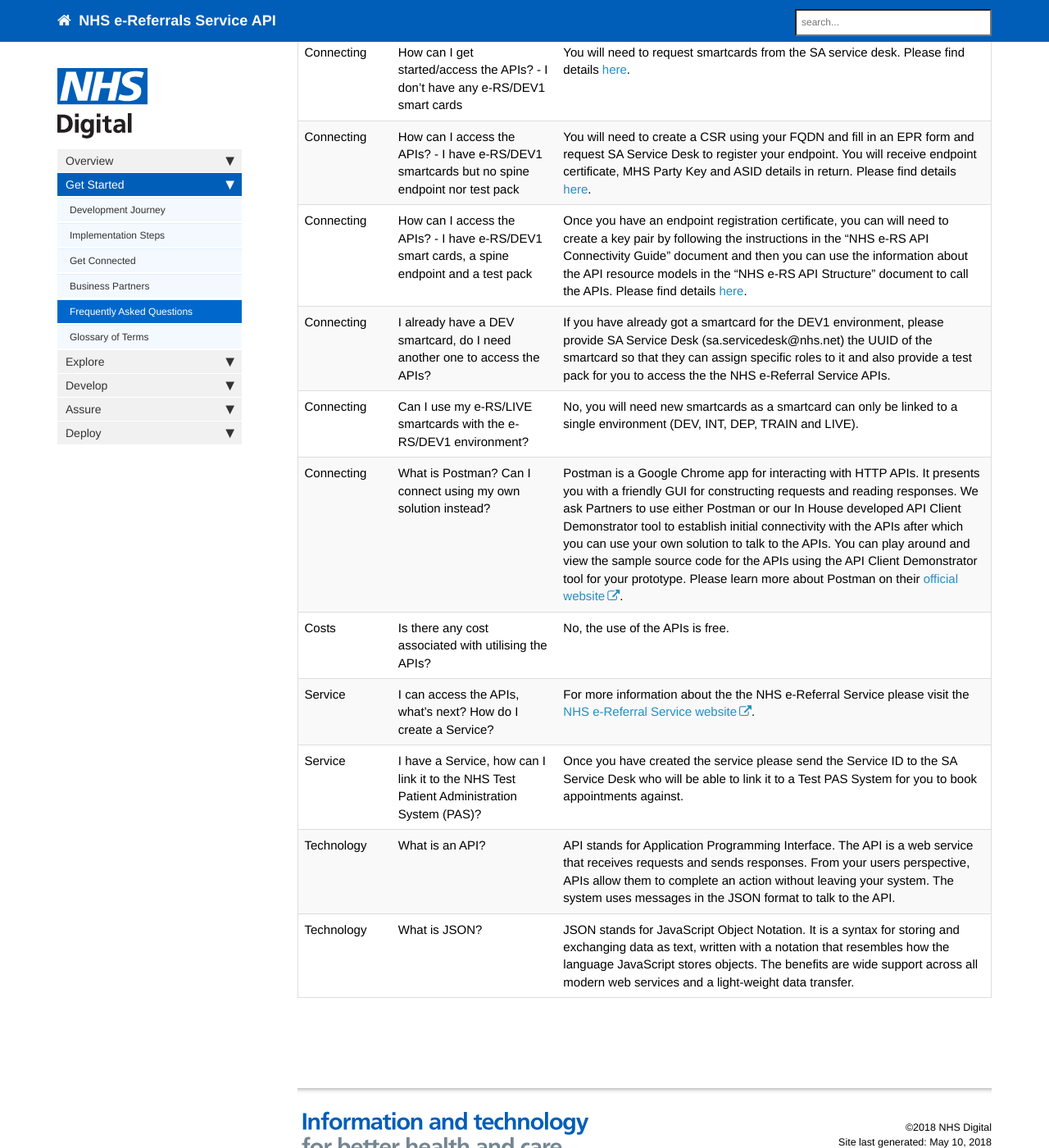
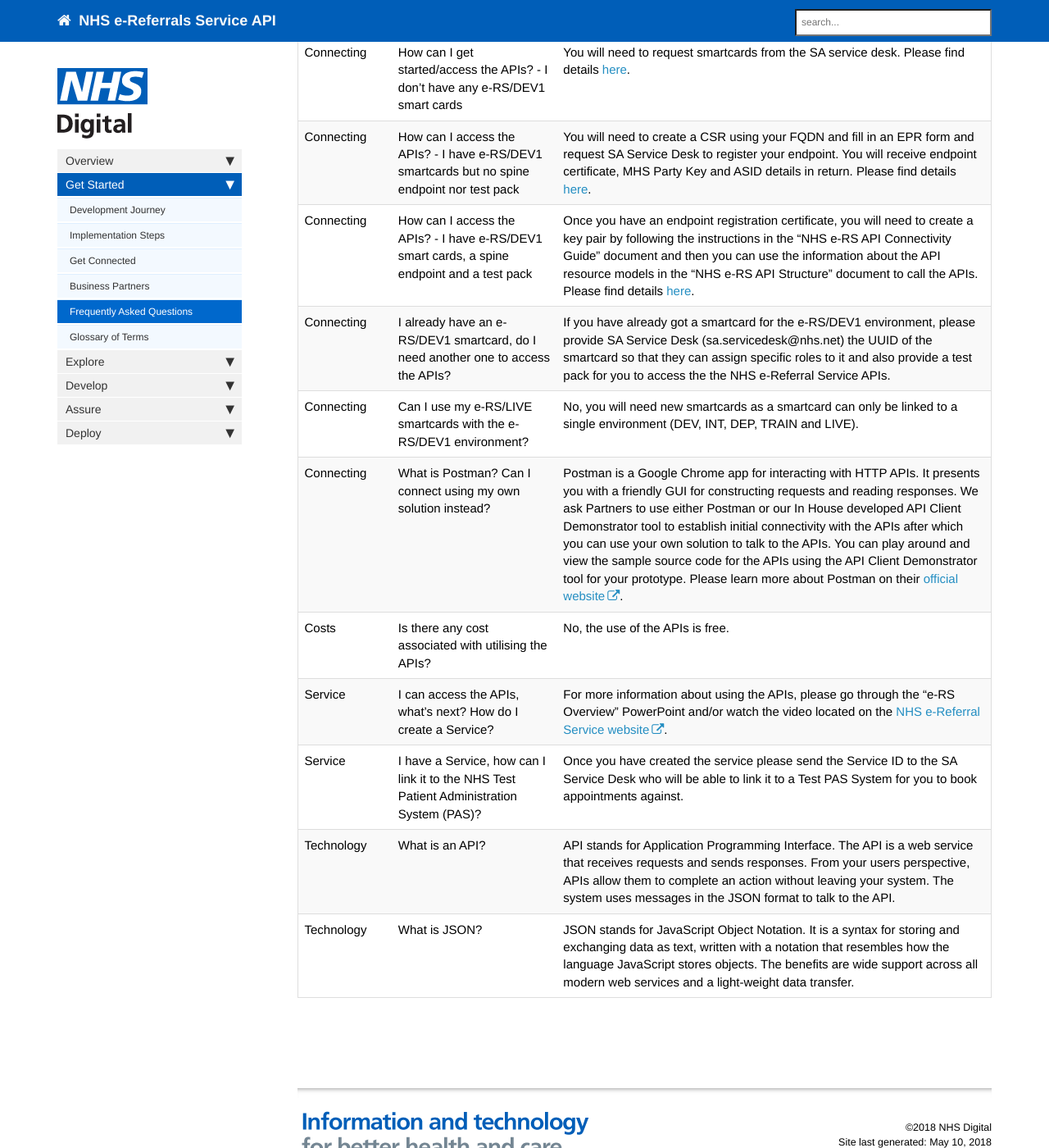
Before and after one commit to wurble369/websitetest, a Jekyll site: the page built from pages/getstarted/getstarted_faq.md, in a window 1280 px wide and 1400 px high, scrolled down 1179 px. Shown: the whole window at 82% size. Built offline with Jekyll 4.4.1, drawn with Linux system fonts in a browser that asks for light colours; nearby versions of some CDN libraries; comment, search, counter and statistics services are not loaded.

Commit message:
Updated FAQs as per Sami's recommendations.

```diff
--- a/pages/getstarted/getstarted_faq.md
+++ b/pages/getstarted/getstarted_faq.md
@@ -22,12 +22,12 @@ summary: "A set of common questions and answers regarding the e-RS APIs"
 | Connecting | Can I access the APIs from outside the UK? | Current infrastructure access does not allow overseas companies as it is currently predicated on N3/HSCN network connectivity, Information Governance Statement of Compliance (IGSoC), the use of smartcards and having clinical sponsorship in place. This may change through the next year when we look to transition our infrastructure over to the cloud, but this is in its initial planning stage and no timescales have been communicated yet. |
 | Connecting | How can I get started/access the APIs? - I don't have any e-RS/DEV1 smart cards | You will need to request smartcards from the SA service desk. Please find details [here](getstarted_get_connected.html). |
 | Connecting | How can I access the APIs? - I have e-RS/DEV1 smartcards but no spine endpoint nor test pack | You will need to create a CSR using your FQDN and fill in an EPR form and request SA Service Desk to register your endpoint. You will receive endpoint certificate, MHS Party Key and ASID details in return. Please find details [here](getstarted_get_connected.html). |
-| Connecting | How can I access the APIs? - I have e-RS/DEV1 smart cards, a spine endpoint and a test pack | Once you have an endpoint registration certificate, you can will need to create a key pair by following the instructions in the "NHS e-RS API Connectivity Guide" document and then you can use the information about the API resource models in the "NHS e-RS API Structure" document to call the APIs. Please find details [here](getstarted_get_connected.html). |
-| Connecting | I already have a DEV smartcard, do I need another one to access the APIs? | If you have already got a smartcard for the DEV1 environment, please provide SA Service Desk (sa.servicedesk@nhs.net) the UUID of the smartcard so that they can assign specific roles to it and also provide a test pack for you to access the the NHS e-Referral Service APIs. |
+| Connecting | How can I access the APIs? - I have e-RS/DEV1 smart cards, a spine endpoint and a test pack | Once you have an endpoint registration certificate, you will need to create a key pair by following the instructions in the "NHS e-RS API Connectivity Guide" document and then you can use the information about the API resource models in the "NHS e-RS API Structure" document to call the APIs. Please find details [here](getstarted_get_connected.html). |
+| Connecting | I already have an e-RS/DEV1 smartcard, do I need another one to access the APIs? | If you have already got a smartcard for the e-RS/DEV1 environment, please provide SA Service Desk (sa.servicedesk@nhs.net) the UUID of the smartcard so that they can assign specific roles to it and also provide a test pack for you to access the the NHS e-Referral Service APIs. |
 | Connecting | Can I use my e-RS/LIVE smartcards with the e-RS/DEV1 environment? | No, you will need new smartcards as a smartcard can only be linked to a single environment (DEV, INT, DEP, TRAIN and LIVE). |
 | Connecting | What is Postman? Can I connect using my own solution instead? | Postman is a Google Chrome app for interacting with HTTP APIs. It presents you with a friendly GUI for constructing requests and reading responses. We ask Partners to use either Postman or our In House developed API Client Demonstrator tool to establish initial connectivity with the APIs after which you can use your own solution to talk to the APIs. You can play around and view the sample source code for the APIs using the API Client Demonstrator tool for your prototype. Please learn more about Postman on their [official website](https://www.getpostman.com). |
 | Costs | Is there any cost associated with utilising the APIs? | No, the use of the APIs is free. |
-| Service | I can access the APIs, what's next? How do I create a Service? | For more information about the the NHS e-Referral Service please visit the [NHS e-Referral Service website](https://digital.nhs.uk/services/nhs-e-referral-service/). |
+| Service | I can access the APIs, what's next? How do I create a Service? | For more information about using the APIs, please go through the "e-RS Overview" PowerPoint and/or watch the video located on the [NHS e-Referral Service website](https://digital.nhs.uk/services/nhs-e-referral-service/). |
 | Service | I have a Service, how can I link it to the NHS Test Patient Administration System (PAS)? | Once you have created the service please send the Service ID to the SA Service Desk who will be able to link it to a Test PAS System for you to book appointments against. |
 | Technology | What is an API? | API stands for Application Programming Interface. The API is a web service that receives requests and sends responses. From your users perspective, APIs allow them to complete an action without leaving your system. The system uses messages in the JSON format to talk to the API. |
 | Technology | What is JSON? | JSON stands for JavaScript Object Notation. It is a syntax for storing and exchanging data as text, written with a notation that resembles how the language JavaScript stores objects. The benefits are wide support across all modern web services and a light-weight data transfer. |
```
